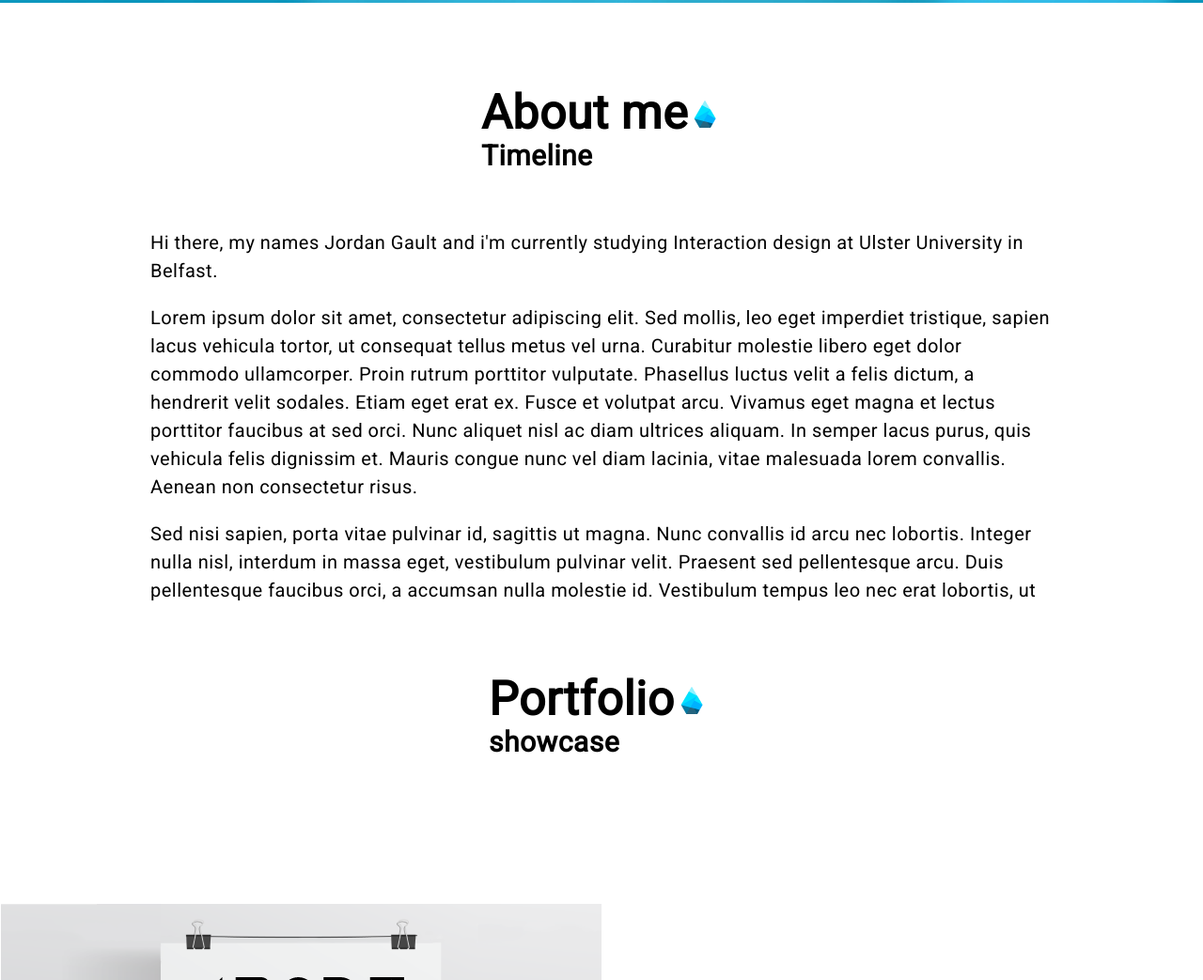
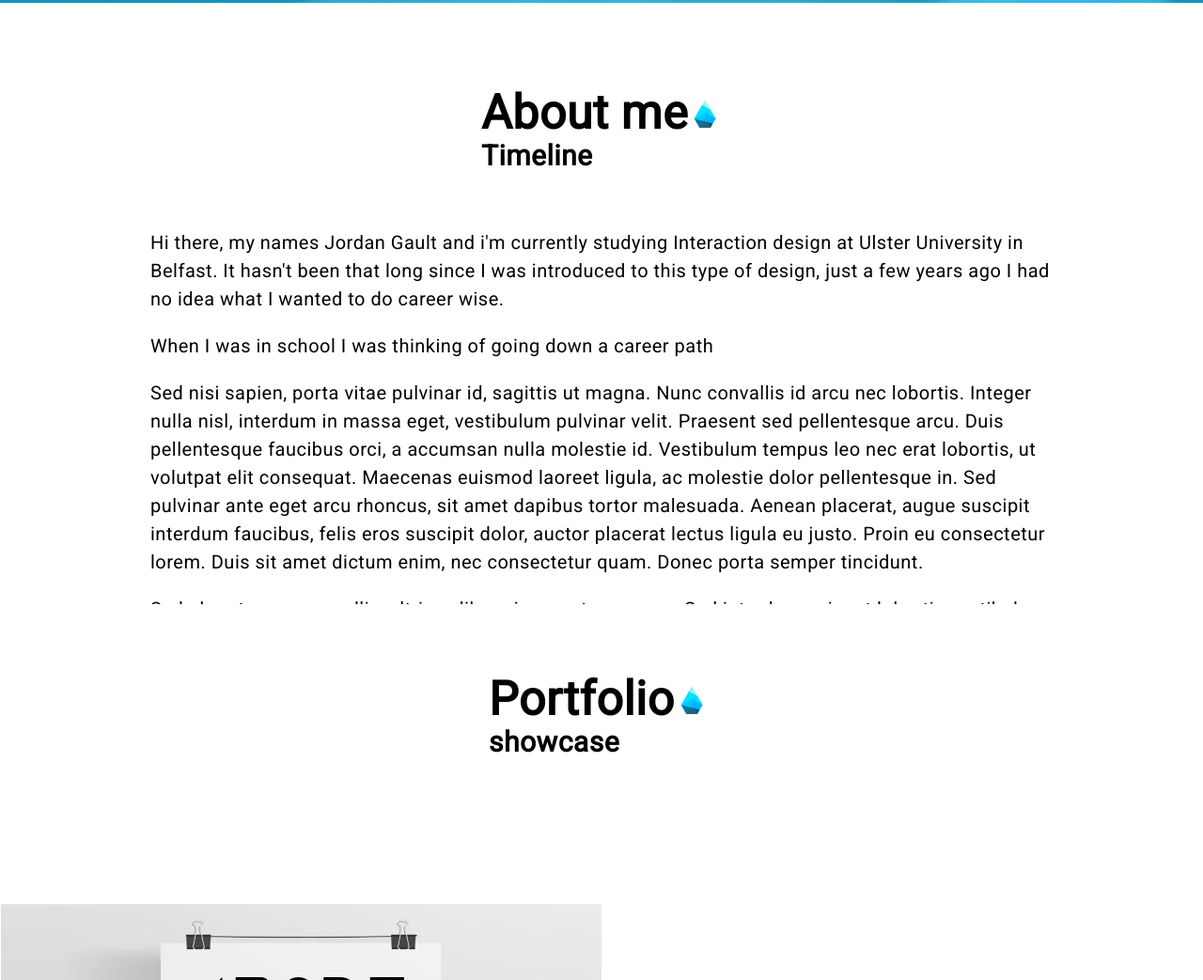
Before and after one commit to Jordyquench/portfolio-site, a plain HTML site: page index.html in a window 1280 px wide. Shown: the part 797-1840 px from the top of the page at 94% size. Drawn offline with nearby package versions, Linux system fonts and the light colour scheme; some packages are replaced by stand-ins of ours; a script that the page names is missing.

Commit message:
changed text

```diff
--- a/index.html
+++ b/index.html
@@ -38,7 +38,10 @@
 			</div><!-- close about title-->
 			<section class="about">
 				<p>Hi there, my names Jordan Gault and i'm currently studying Interaction design at Ulster University in Belfast.
-				<p>Lorem ipsum dolor sit amet, consectetur adipiscing elit. Sed mollis, leo eget imperdiet tristique, sapien lacus vehicula tortor, ut consequat tellus metus vel urna. Curabitur molestie libero eget dolor commodo ullamcorper. Proin rutrum porttitor vulputate. Phasellus luctus velit a felis dictum, a hendrerit velit sodales. Etiam eget erat ex. Fusce et volutpat arcu. Vivamus eget magna et lectus porttitor faucibus at sed orci. Nunc aliquet nisl ac diam ultrices aliquam. In semper lacus purus, quis vehicula felis dignissim et. Mauris congue nunc vel diam lacinia, vitae malesuada lorem convallis. Aenean non consectetur risus.</p>
+				It hasn't been that long since I was introduced to this type of design, just a few years ago I had no idea what I wanted
+				to do career wise.</p>
+
+				<p>When I was in school I was thinking of going down a career path</p>
 
 				<p>Sed nisi sapien, porta vitae pulvinar id, sagittis ut magna. Nunc convallis id arcu nec lobortis. Integer nulla nisl, interdum in massa eget, vestibulum pulvinar velit. Praesent sed pellentesque arcu. Duis pellentesque faucibus orci, a accumsan nulla molestie id. Vestibulum tempus leo nec erat lobortis, ut volutpat elit consequat. Maecenas euismod laoreet ligula, ac molestie dolor pellentesque in. Sed pulvinar ante eget arcu rhoncus, sit amet dapibus tortor malesuada. Aenean placerat, augue suscipit interdum faucibus, felis eros suscipit dolor, auctor placerat lectus ligula eu justo. Proin eu consectetur lorem. Duis sit amet dictum enim, nec consectetur quam. Donec porta semper tincidunt.</p>
 
```
